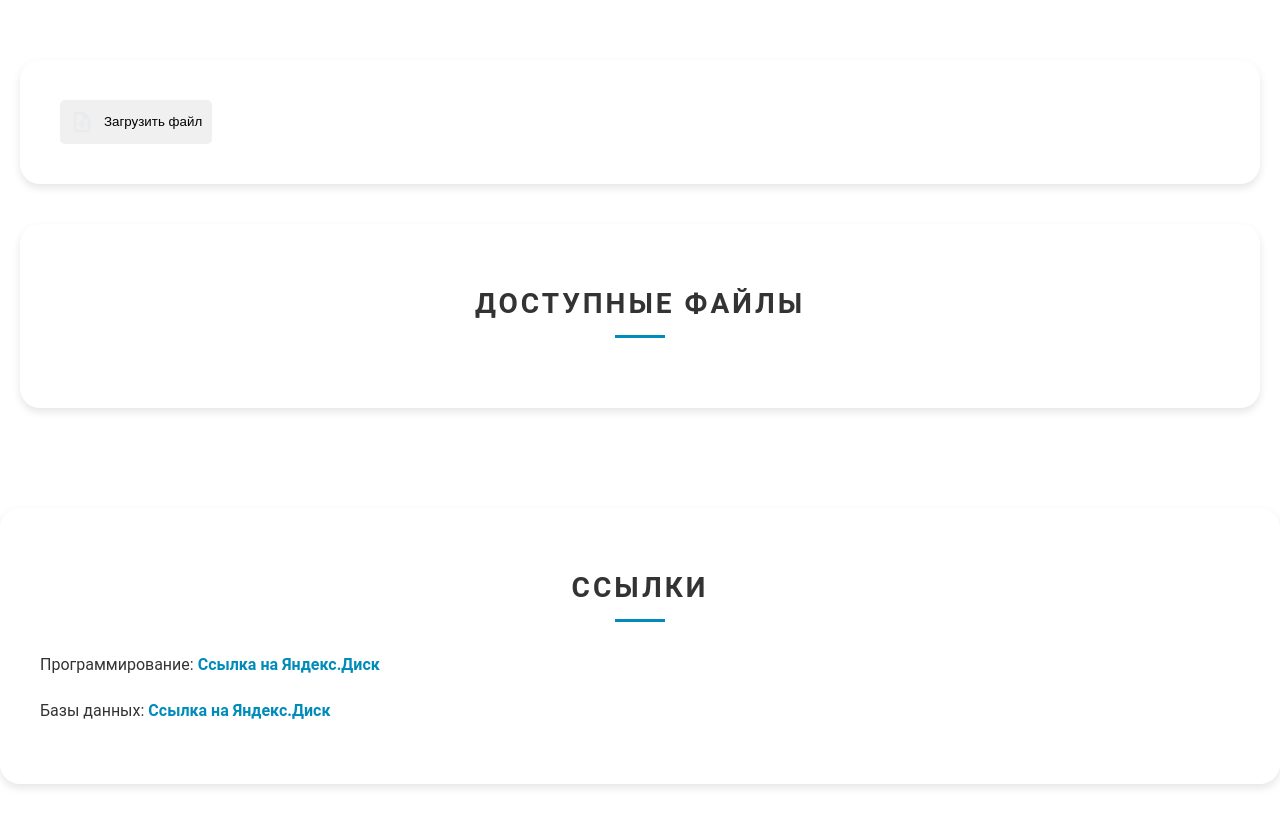
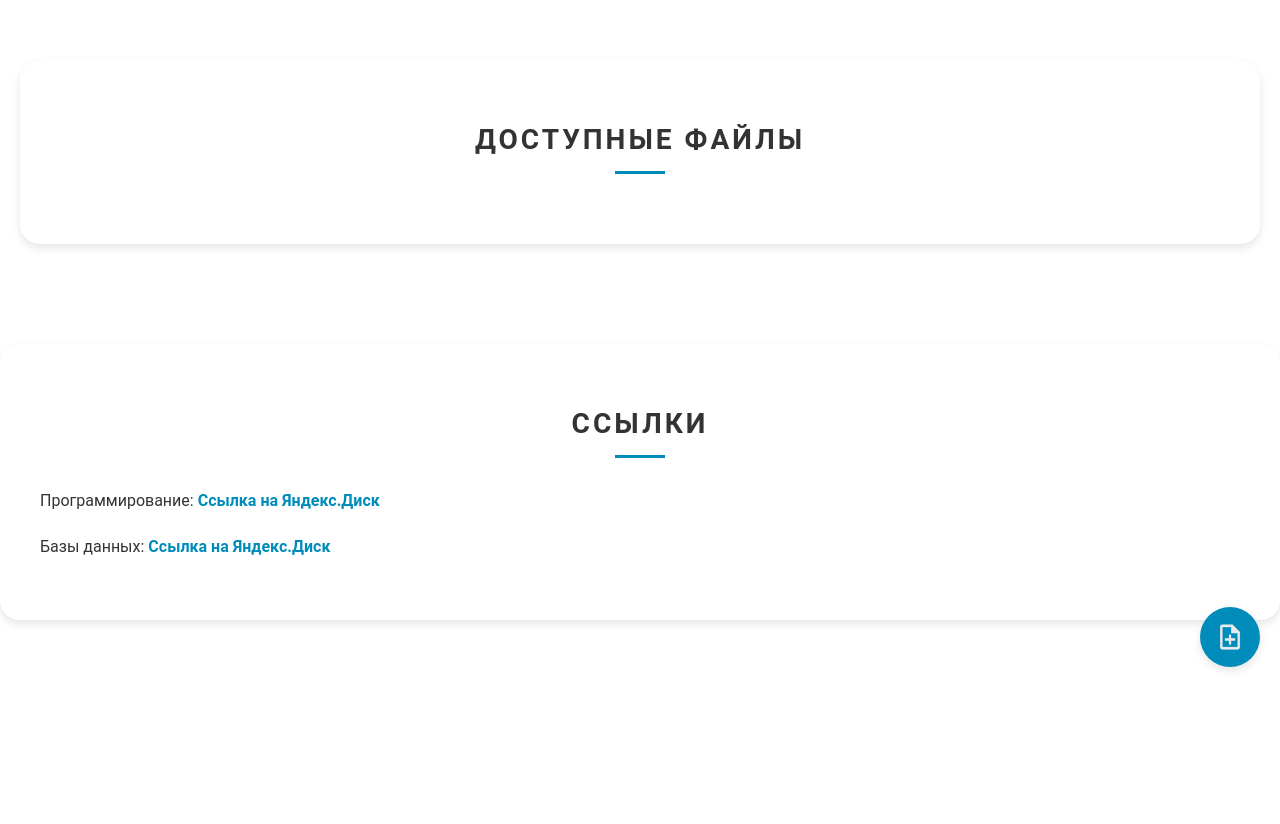
Before and after one commit to dmitriyg0r/prdsite, a PHP site: page /downloads/downloads.html in a window 1280 px wide. Shown: the part 113-937 px from the top of the page. After the commit the page ends 784 px from the top, so only its background shows below. Run offline with PHP 8.4, Linux system fonts and the light colour scheme; data that the repository does not hold is empty.

Commit message:
апрапр

```diff
--- a/downloads/downloads.html
+++ b/downloads/downloads.html
@@ -34,12 +34,10 @@
         </div>
     </header>
     <main>
-        <div class="upload-section">
         <button id="show-upload-form" class="icon-button">
             <img src="addbutton.png" alt="Add file" class="icon">
-                <span>Загрузить файл</span>
         </button>
-            <div id="upload-form-container">
+        <div id="upload-form-container" class="upload-form-container">
             <h2>Загрузить файл</h2>
             <form id="upload-form" enctype="multipart/form-data" action="downloads.php" method="POST">
                 <select id="category-select" name="category" required>
@@ -53,9 +51,6 @@
                 <input type="file" name="files[]" id="file-input" multiple required>
                 <button type="submit">Загрузить</button>
             </form>
-                <div id="upload-message"></div>
-                <div id="upload-progress" class="progress-bar" style="display: none;"></div>
-            </div>
         </div>
         <div class="download-section">
             <h2>Доступные файлы</h2>
@@ -63,7 +58,6 @@
                 <!-- Категории файлов будут добавлены здесь динамически -->
             </div>
         </div>
-    </main>
     </main>
     <div class="links">
         <h2>Ссылки</h2>
--- a/downloads/downloads.js
+++ b/downloads/downloads.js
@@ -122,17 +122,17 @@ document.addEventListener('DOMContentLoaded', function() {
     const showUploadFormButton = document.getElementById('show-upload-form');
     const uploadFormContainer = document.getElementById('upload-form-container');
 
-    console.log('showUploadFormButton:', showUploadFormButton); // Отладка
-    console.log('uploadFormContainer:', uploadFormContainer); // Отладка
-
     if (showUploadFormButton && uploadFormContainer) {
         showUploadFormButton.addEventListener('click', function() {
-            console.log('Button clicked'); // Отладка
             uploadFormContainer.classList.toggle('show');
-            console.log('Container classes:', uploadFormContainer.classList); // Отладка
         });
-    } else {
-        console.error('Button or container not found'); // Отладка
+
+        // Закрыть форму при клике вне её
+        document.addEventListener('click', function(event) {
+            if (!uploadFormContainer.contains(event.target) && event.target !== showUploadFormButton) {
+                uploadFormContainer.classList.remove('show');
+            }
+        });
     }
 
     uploadForm.addEventListener('submit', function(e) {
--- a/downloads/downstyle.css
+++ b/downloads/downstyle.css
@@ -301,34 +301,50 @@ body.dark-theme .file-category li a {
 }
 
 .icon-button {
+    position: fixed;
+    bottom: 20px;
+    right: 20px;
+    width: 60px;
+    height: 60px;
+    border-radius: 50%;
+    background-color: var(--button-background);
+    border: none;
+    cursor: pointer;
+    box-shadow: 0 4px 8px rgba(0, 0, 0, 0.1);
+    transition: all 0.3s ease;
     display: flex;
+    justify-content: center;
     align-items: center;
-    padding: 10px;
-    background-color: #f0f0f0;
-    border: none;
-    border-radius: 5px;
-    cursor: pointer;
+    z-index: 1000;
 }
 
 .icon-button:hover {
-    background-color: #e0e0e0;
+    transform: scale(1.1);
+    box-shadow: 0 6px 12px rgba(0, 0, 0, 0.15);
 }
 
 .icon-button .icon {
-    width: 24px;
-    height: 24px;
-    margin-right: 10px;
+    width: 30px;
+    height: 30px;
 }
 
-#upload-form-container {
-    max-height: 0;
-    overflow: hidden;
-    transition: max-height 0.3s ease-out, opacity 0.3s ease-out;
+.upload-form-container {
+    position: fixed;
+    top: 50%;
+    left: 50%;
+    transform: translate(-50%, -50%) scale(0.9);
+    background-color: var(--table-background);
+    padding: 20px;
+    border-radius: 10px;
+    box-shadow: 0 10px 20px rgba(0, 0, 0, 0.2);
+    z-index: 1001;
     opacity: 0;
+    visibility: hidden;
+    transition: all 0.3s ease;
 }
 
-#upload-form-container.show {
-    max-height: 1000px; /* Adjust this value based on your form's maximum height */
+.upload-form-container.show {
     opacity: 1;
-    transition: max-height 0.5s ease-in, opacity 0.5s ease-in;
+    visibility: visible;
+    transform: translate(-50%, -50%) scale(1);
 }
```
Lines whose indentation alone changed are shown as unchanged.
